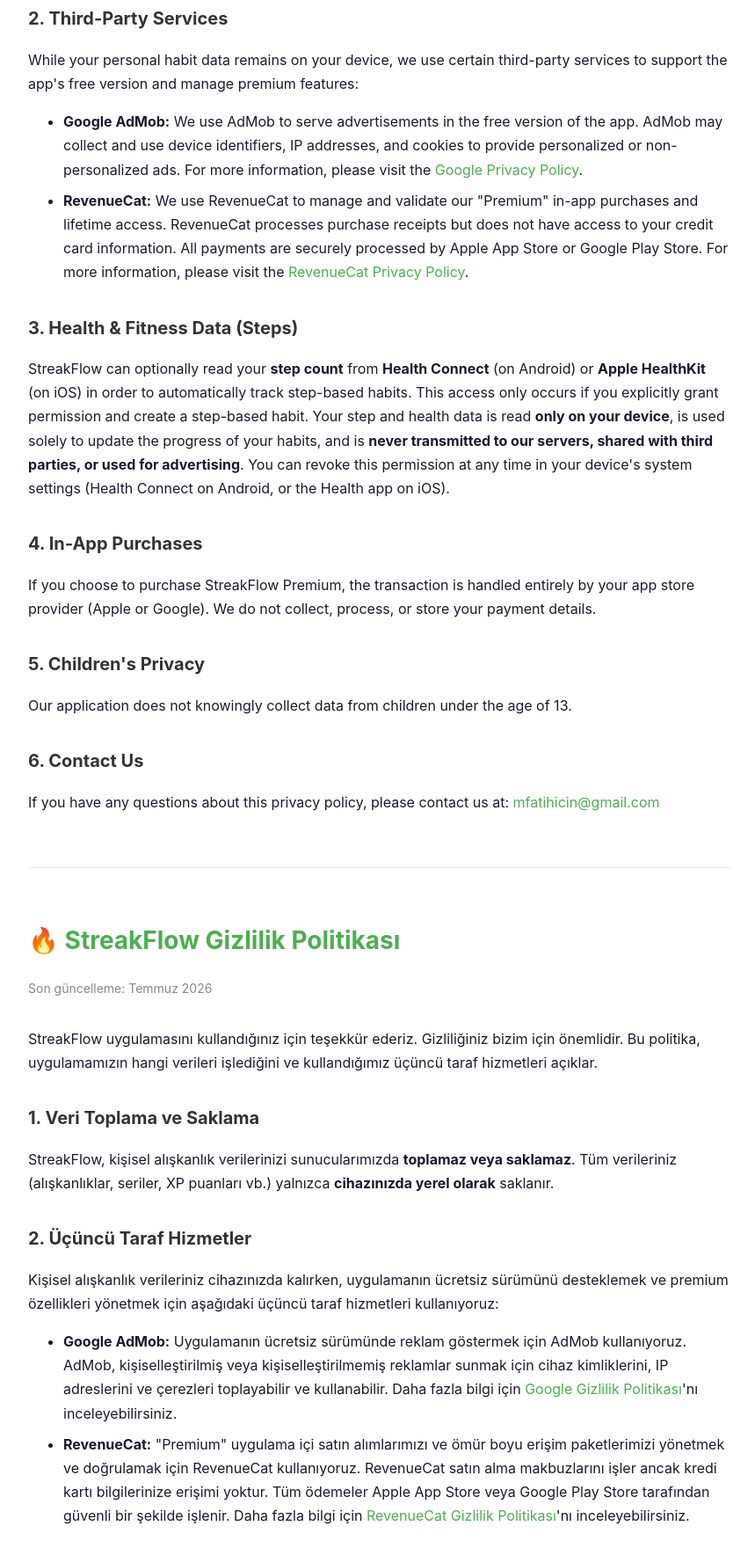
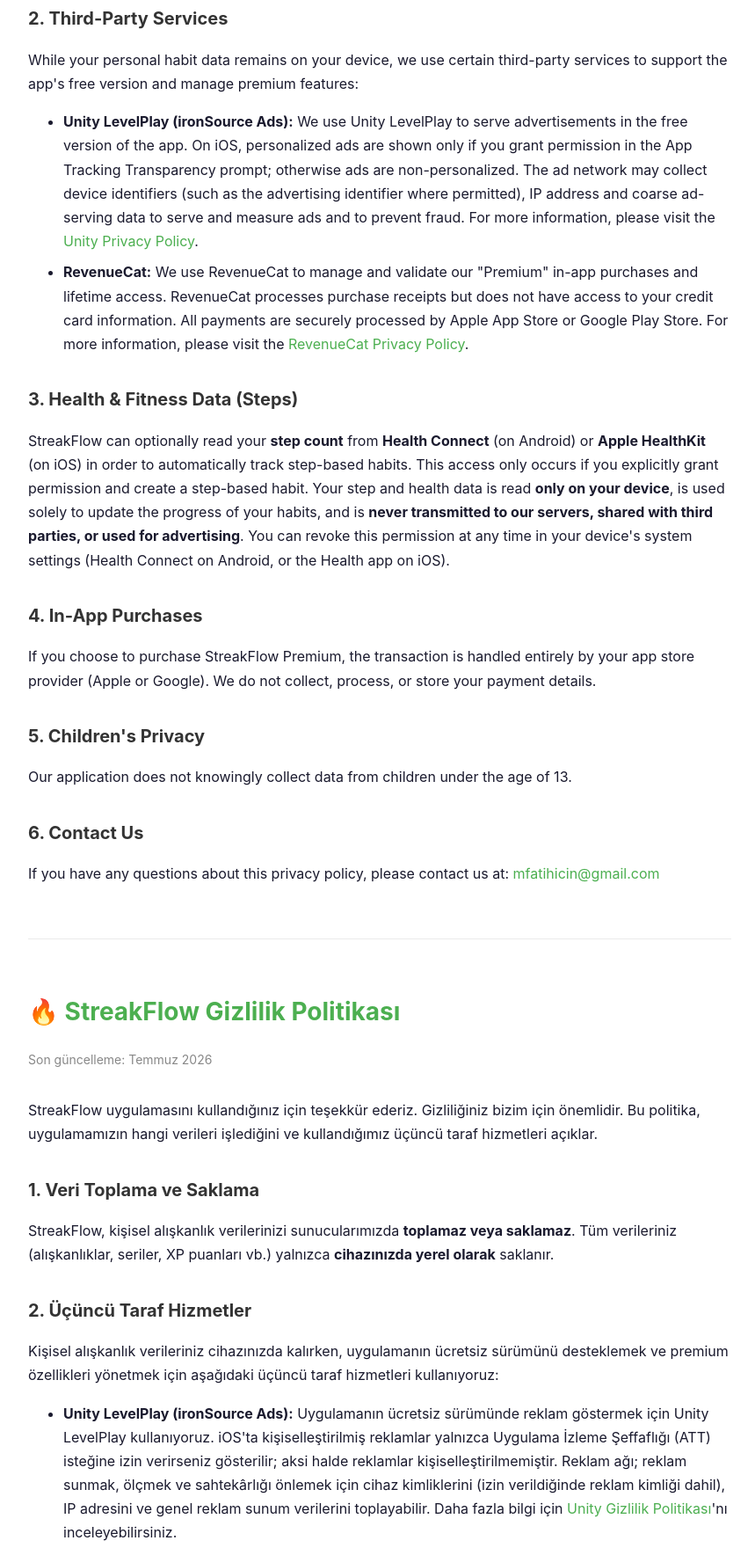
Before and after one commit to mfatihicin/streakflow-privacy, a plain HTML site: page index.html in a window 1280 px wide. Shown: the part 400-2160 px from the top of the page at 88% size, without its empty margins (208-1067 px from the left). Drawn offline with Linux system fonts and the light colour scheme.

Commit message:
Privacy: Google AdMob → Unity LevelPlay (ironSource Ads), ATT note

```diff
--- a/index.html
+++ b/index.html
@@ -44,7 +44,7 @@
 While your personal habit data remains on your device, we use certain third-party services to support the app's free version and manage premium features:
 </p>
 <ul>
-<li><strong>Google AdMob:</strong> We use AdMob to serve advertisements in the free version of the app. AdMob may collect and use device identifiers, IP addresses, and cookies to provide personalized or non-personalized ads. For more information, please visit the <a href="https://policies.google.com/privacy" target="_blank">Google Privacy Policy</a>.</li>
+<li><strong>Unity LevelPlay (ironSource Ads):</strong> We use Unity LevelPlay to serve advertisements in the free version of the app. On iOS, personalized ads are shown only if you grant permission in the App Tracking Transparency prompt; otherwise ads are non-personalized. The ad network may collect device identifiers (such as the advertising identifier where permitted), IP address and coarse ad-serving data to serve and measure ads and to prevent fraud. For more information, please visit the <a href="https://unity.com/legal/privacy-policy">Unity Privacy Policy</a>.</li>
 <li><strong>RevenueCat:</strong> We use RevenueCat to manage and validate our "Premium" in-app purchases and lifetime access. RevenueCat processes purchase receipts but does not have access to your credit card information. All payments are securely processed by Apple App Store or Google Play Store. For more information, please visit the <a href="https://www.revenuecat.com/privacy" target="_blank">RevenueCat Privacy Policy</a>.</li>
 </ul>
 
@@ -89,7 +89,7 @@
 Kişisel alışkanlık verileriniz cihazınızda kalırken, uygulamanın ücretsiz sürümünü desteklemek ve premium özellikleri yönetmek için aşağıdaki üçüncü taraf hizmetleri kullanıyoruz:
 </p>
 <ul>
-<li><strong>Google AdMob:</strong> Uygulamanın ücretsiz sürümünde reklam göstermek için AdMob kullanıyoruz. AdMob, kişiselleştirilmiş veya kişiselleştirilmemiş reklamlar sunmak için cihaz kimliklerini, IP adreslerini ve çerezleri toplayabilir ve kullanabilir. Daha fazla bilgi için <a href="https://policies.google.com/privacy" target="_blank">Google Gizlilik Politikası</a>'nı inceleyebilirsiniz.</li>
+<li><strong>Unity LevelPlay (ironSource Ads):</strong> Uygulamanın ücretsiz sürümünde reklam göstermek için Unity LevelPlay kullanıyoruz. iOS'ta kişiselleştirilmiş reklamlar yalnızca Uygulama İzleme Şeffaflığı (ATT) isteğine izin verirseniz gösterilir; aksi halde reklamlar kişiselleştirilmemiştir. Reklam ağı; reklam sunmak, ölçmek ve sahtekârlığı önlemek için cihaz kimliklerini (izin verildiğinde reklam kimliği dahil), IP adresini ve genel reklam sunum verilerini toplayabilir. Daha fazla bilgi için <a href="https://unity.com/legal/privacy-policy">Unity Gizlilik Politikası</a>'nı inceleyebilirsiniz.</li>
 <li><strong>RevenueCat:</strong> "Premium" uygulama içi satın alımlarımızı ve ömür boyu erişim paketlerimizi yönetmek ve doğrulamak için RevenueCat kullanıyoruz. RevenueCat satın alma makbuzlarını işler ancak kredi kartı bilgilerinize erişimi yoktur. Tüm ödemeler Apple App Store veya Google Play Store tarafından güvenli bir şekilde işlenir. Daha fazla bilgi için <a href="https://www.revenuecat.com/privacy" target="_blank">RevenueCat Gizlilik Politikası</a>'nı inceleyebilirsiniz.</li>
 </ul>
 
```
